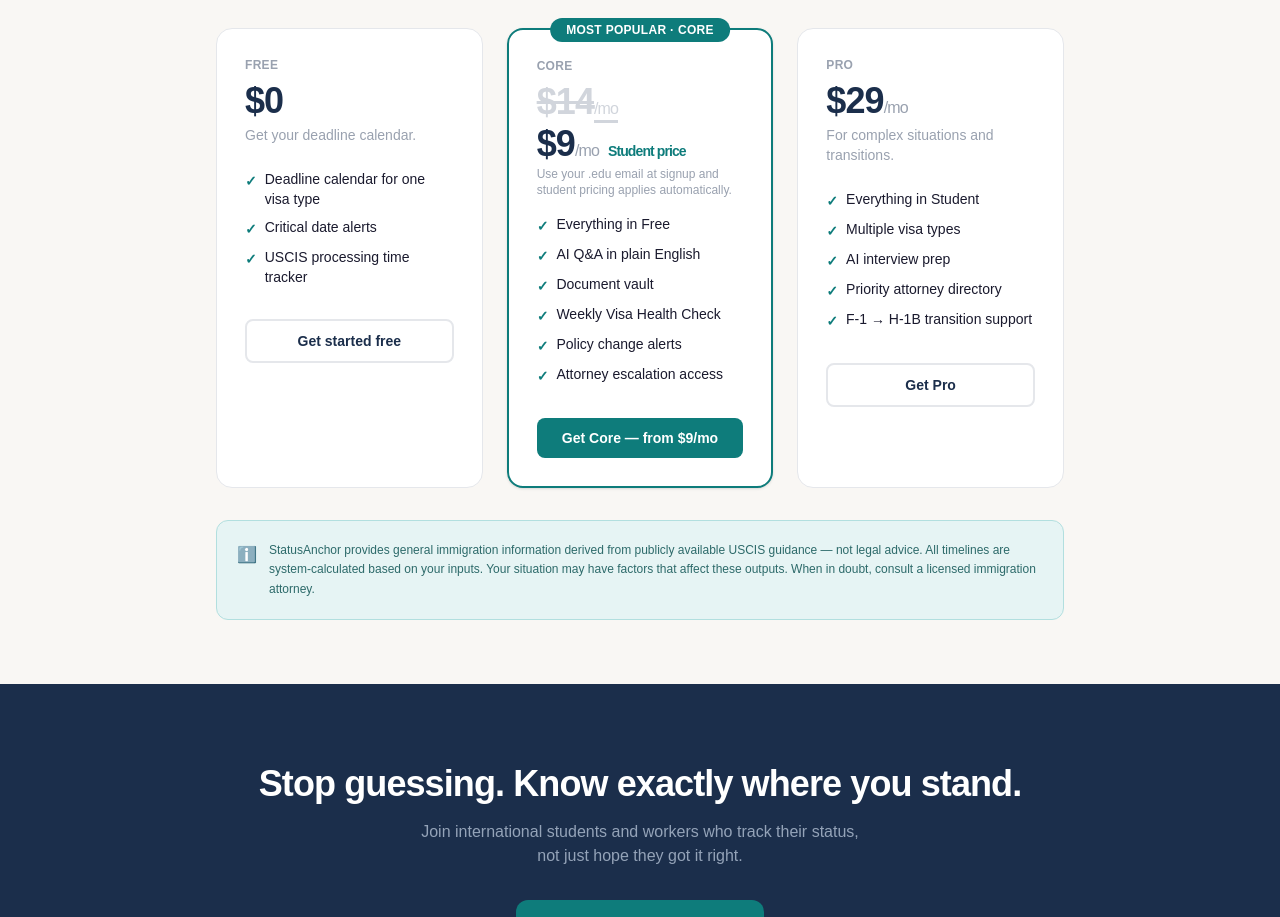
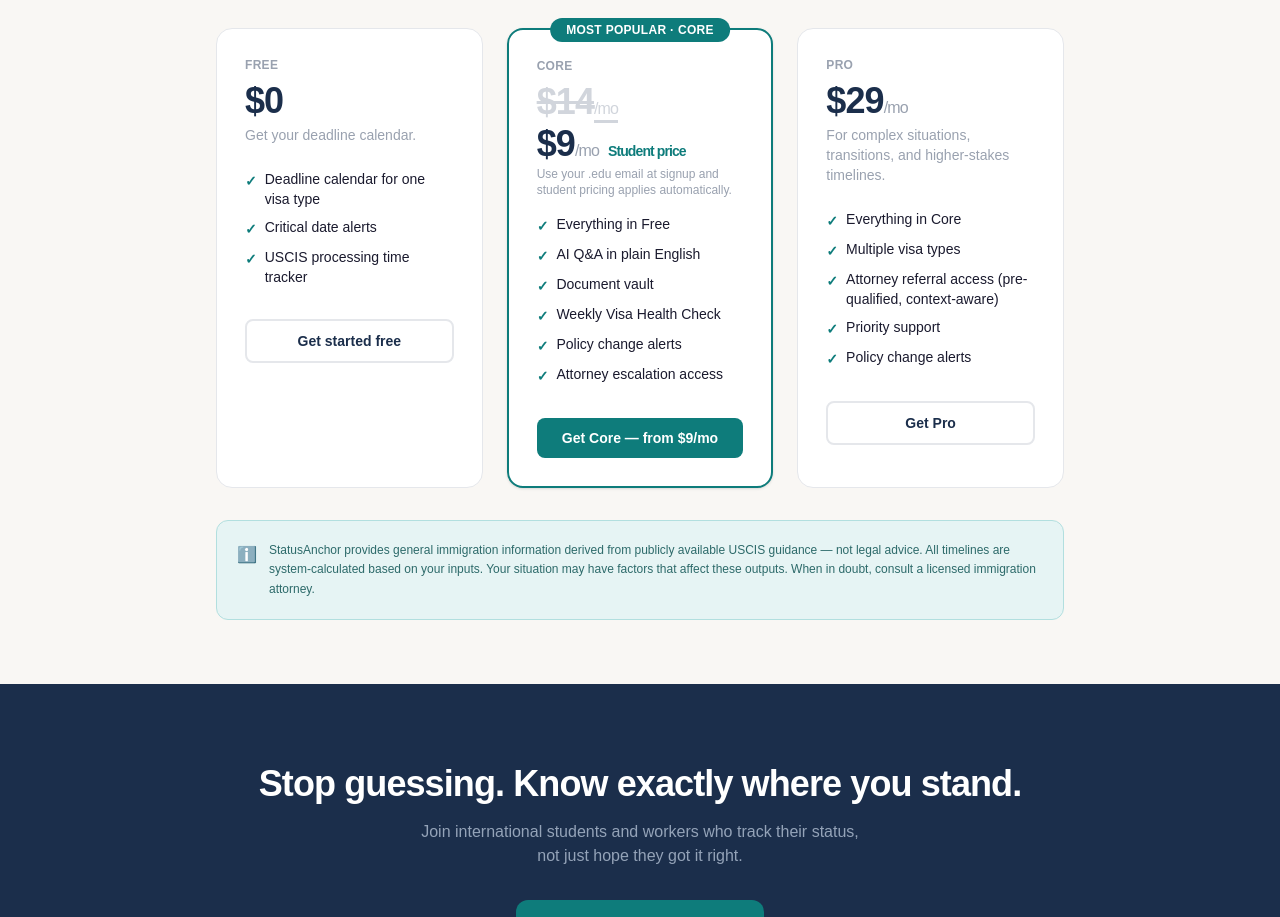
Before and after one commit to iccollins1/VisaMind, a Next.js app: page / in a window 1280 px wide. Shown: the part 2240-3157 px from the top of the page. Built offline with nearby package versions, Linux system fonts and the light colour scheme.

Commit message:
feat: upgrade page copy improvements

```diff
--- a/app/page.tsx
+++ b/app/page.tsx
@@ -160,9 +160,9 @@
           <div className="bg-white border border-gray-200 rounded-2xl p-7">
             <p className="text-xs font-bold uppercase tracking-wide text-gray-400 mb-2">Pro</p>
             <p className="text-4xl font-extrabold text-[#1B2E4B] tracking-tight mb-1">$29<span className="text-base font-medium text-gray-400">/mo</span></p>
-            <p className="text-sm text-gray-400 mb-6">For complex situations and transitions.</p>
+            <p className="text-sm text-gray-400 mb-6">For complex situations, transitions, and higher-stakes timelines.</p>
             <ul className="space-y-2 mb-8">
-              {['Everything in Student', 'Multiple visa types', 'AI interview prep', 'Priority attorney directory', 'F-1 → H-1B transition support'].map(f => (
+              {['Everything in Core', 'Multiple visa types', 'Attorney referral access (pre-qualified, context-aware)', 'Priority support', 'Policy change alerts'].map(f => (
                 <li key={f} className="flex items-start gap-2 text-sm text-[#1a1a2e]">
                   <span className="text-[#0E7C7B] font-bold mt-0.5">✓</span>{f}
                 </li>
```
